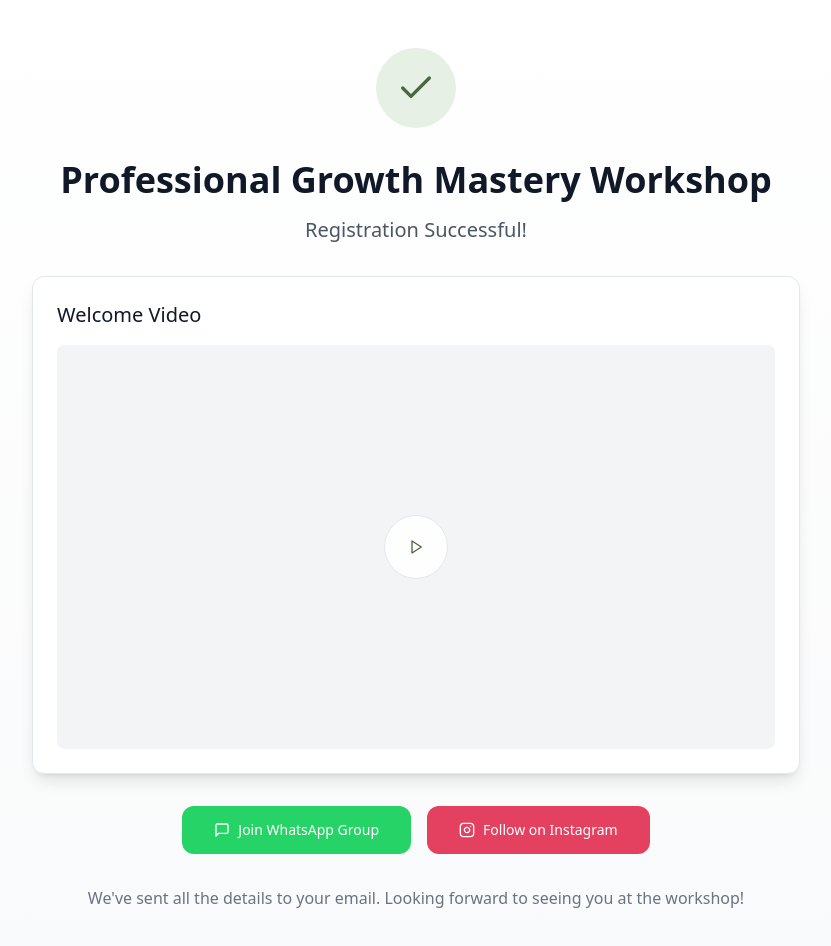
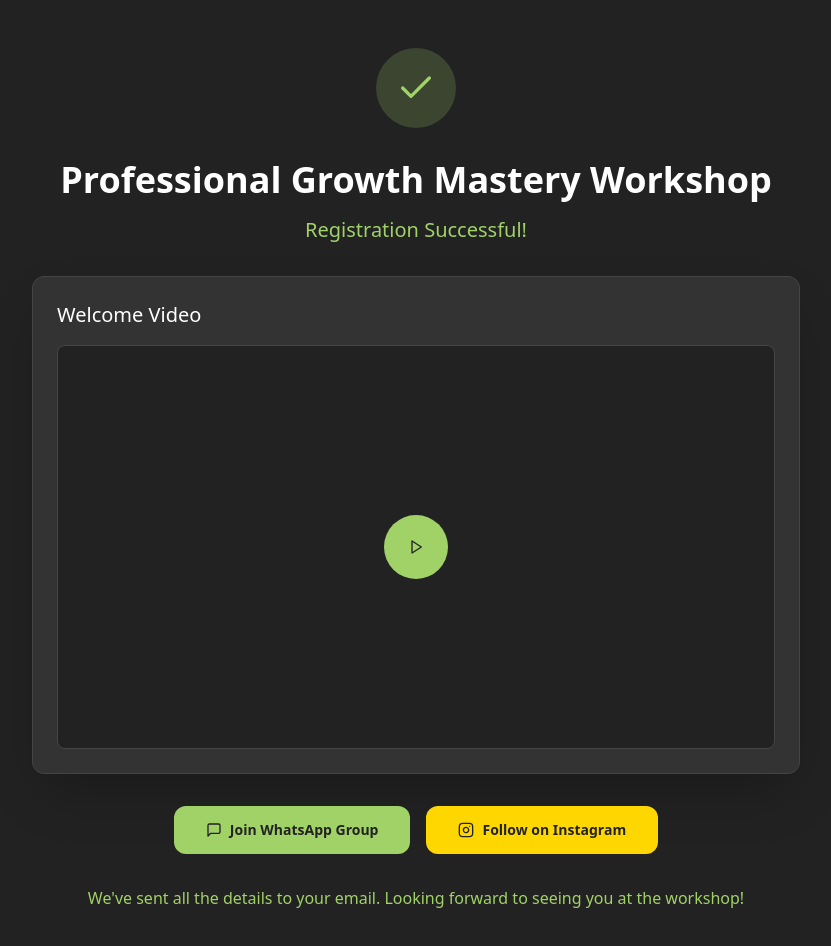
Before and after one commit to roboxoXd3/joyful-thankyou-portal, a React (Vite) app: page / in a window 1280 px wide. Shown: the top 946 px of the page, without its empty margins (224-1055 px from the left). Built offline with nearby package versions, Linux system fonts and the light colour scheme.

Commit message:
Update Thank You Page colors
Update the color palette of the Thank You page to match the landing page's color scheme.

```diff
--- a/src/pages/Index.tsx
+++ b/src/pages/Index.tsx
@@ -14,34 +14,34 @@ const ThankYouPage = () => {
   const workshopTitle = "Professional Growth Mastery Workshop"; // Replace with actual workshop title
 
   return (
-    <div className="min-h-screen bg-gradient-to-b from-white to-gray-50 px-4 py-12">
+    <div className="min-h-screen bg-[#222222] px-4 py-12">
       <div className="max-w-3xl mx-auto space-y-8">
         {/* Success Icon */}
         <div className={`text-center transform ${isVisible ? "animate-scale-up" : "opacity-0"}`}>
-          <div className="inline-flex items-center justify-center w-20 h-20 rounded-full bg-success-muted">
-            <Check className="w-10 h-10 text-success" />
+          <div className="inline-flex items-center justify-center w-20 h-20 rounded-full bg-[#A0D268]/20">
+            <Check className="w-10 h-10 text-[#A0D268]" />
           </div>
         </div>
 
         {/* Title and Confirmation */}
         <div className={`text-center space-y-4 ${isVisible ? "animate-fade-up" : "opacity-0"}`} style={{ animationDelay: "0.2s" }}>
-          <h1 className="text-4xl font-semibold text-gray-900">{workshopTitle}</h1>
-          <p className="text-xl text-gray-600">Registration Successful!</p>
+          <h1 className="text-4xl font-semibold text-white">{workshopTitle}</h1>
+          <p className="text-xl text-[#A0D268]">Registration Successful!</p>
         </div>
 
         {/* Video Card */}
-        <Card className={`p-6 bg-white shadow-lg rounded-xl ${isVisible ? "animate-fade-up" : "opacity-0"}`} style={{ animationDelay: "0.4s" }}>
+        <Card className={`p-6 bg-[#333333] border-[#444444] shadow-2xl rounded-xl ${isVisible ? "animate-fade-up" : "opacity-0"}`} style={{ animationDelay: "0.4s" }}>
           <div className="space-y-4">
-            <h2 className="text-xl font-medium text-gray-900">Welcome Video</h2>
-            <div className="relative aspect-video bg-gray-100 rounded-lg overflow-hidden">
+            <h2 className="text-xl font-medium text-white">Welcome Video</h2>
+            <div className="relative aspect-video bg-[#222222] rounded-lg overflow-hidden border border-[#444444]">
               <div className="absolute inset-0 flex items-center justify-center">
                 <Button
                   variant="outline"
                   size="icon"
-                  className="w-16 h-16 rounded-full bg-white/90 hover:bg-white transition-colors"
+                  className="w-16 h-16 rounded-full bg-[#A0D268] hover:bg-[#9ACD32] transition-colors border-none"
                   onClick={() => console.log("Play video")}
                 >
-                  <Play className="w-8 h-8 text-success" />
+                  <Play className="w-8 h-8 text-[#222222]" />
                 </Button>
               </div>
             </div>
@@ -51,7 +51,7 @@ const ThankYouPage = () => {
         {/* Social Buttons */}
         <div className={`flex flex-col sm:flex-row gap-4 justify-center ${isVisible ? "animate-fade-up" : "opacity-0"}`} style={{ animationDelay: "0.6s" }}>
           <Button
-            className="bg-[#25D366] hover:bg-[#128C7E] text-white flex items-center gap-2 px-8 py-6 rounded-xl transition-transform hover:scale-105"
+            className="bg-[#A0D268] hover:bg-[#9ACD32] text-[#222222] font-semibold flex items-center gap-2 px-8 py-6 rounded-xl transition-transform hover:scale-105"
             onClick={() => window.open("#", "_blank")}
           >
             <MessageSquare className="w-5 h-5" />
@@ -59,7 +59,7 @@ const ThankYouPage = () => {
           </Button>
 
           <Button
-            className="bg-[#E4405F] hover:bg-[#D62E54] text-white flex items-center gap-2 px-8 py-6 rounded-xl transition-transform hover:scale-105"
+            className="bg-[#FFD700] hover:bg-[#FFC700] text-[#222222] font-semibold flex items-center gap-2 px-8 py-6 rounded-xl transition-transform hover:scale-105"
             onClick={() => window.open("#", "_blank")}
           >
             <Instagram className="w-5 h-5" />
@@ -68,7 +68,7 @@ const ThankYouPage = () => {
         </div>
 
         {/* Additional Information */}
-        <p className={`text-center text-gray-500 ${isVisible ? "animate-fade-up" : "opacity-0"}`} style={{ animationDelay: "0.8s" }}>
+        <p className={`text-center text-[#A0D268] ${isVisible ? "animate-fade-up" : "opacity-0"}`} style={{ animationDelay: "0.8s" }}>
           We've sent all the details to your email. Looking forward to seeing you at the workshop!
         </p>
       </div>
```
